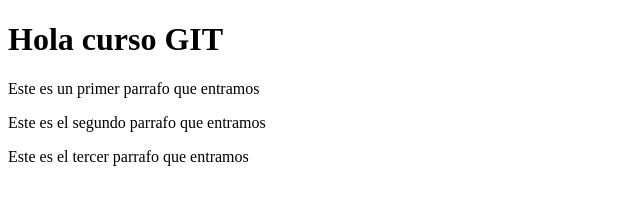
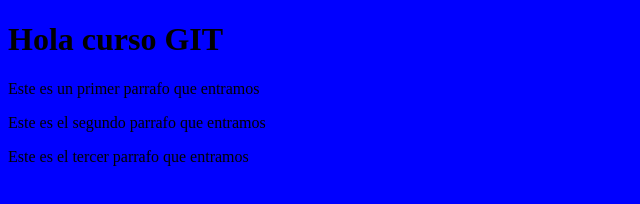
Before and after one commit to ferranponsprat/CursoGit, a plain HTML site: page index.html in a window 1280 px wide. Shown: the whole page, without its empty margins (0-640 px from the left). Drawn offline with Linux system fonts and the light colour scheme.

Commit message:
Agregamos fondo azul - ahora de verdad

```diff
--- a/css/estilo.css
+++ b/css/estilo.css
@@ -1,5 +1,5 @@
 /* CSS Document */
 
 body{
-    background: color #00f;
+    background-color: #00f;
 }
```
